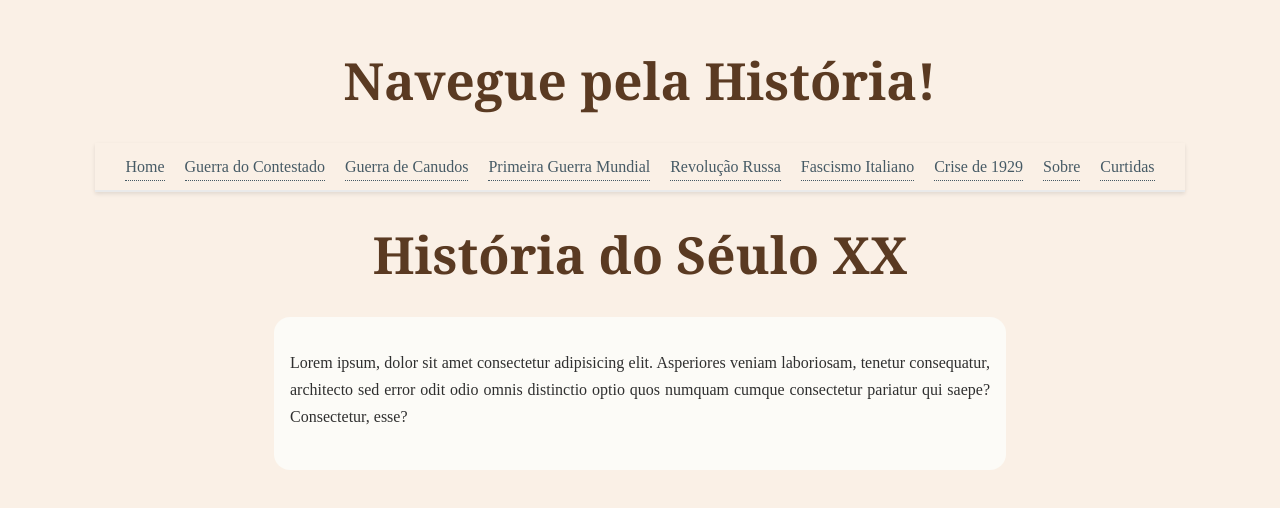
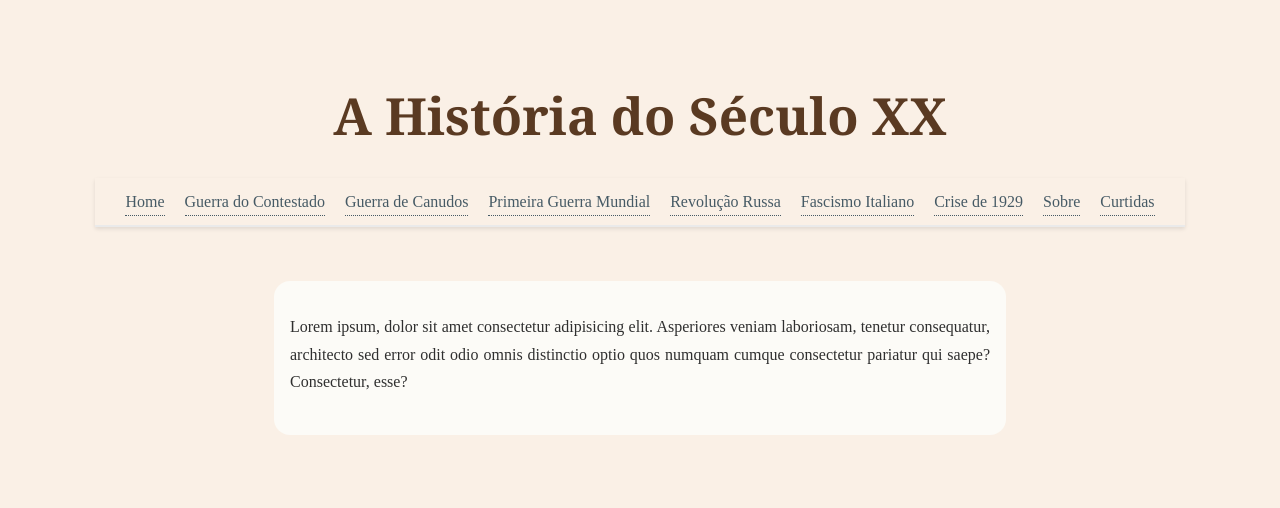
Before and after one commit to Talion2007/PrimeiraGuerraMundial, a React (Vite) app in the folder sitehis/: page / in a window 1280 px wide. Shown: the part 156-664 px from the top of the page. Built offline with nearby package versions, Linux system fonts and the light colour scheme.

Commit message:
ajeitacoes

```diff
--- a/sitehis/src/components/header.jsx
+++ b/sitehis/src/components/header.jsx
@@ -4,7 +4,7 @@ import '../styles/header.css';
 function Header() {
     return (
         <header>
-           <h1>Navegue pela História!</h1>
+           <h1>A História do Século XX</h1>
         <Navbar />
         </header>
     );
--- a/sitehis/src/pages/PrimeiraGuerraMundial.jsx
+++ b/sitehis/src/pages/PrimeiraGuerraMundial.jsx
@@ -5,7 +5,7 @@ function PrimeiraGuerraMundial() {
   return <div>
                 <Header />
 
-  <h1>A Grande Guerra <br />
+  <h1>A Grande Guerra
  </h1>
  <section className="bloco">
  <h3>Primeira Guerra Mundial</h3>
--- a/sitehis/src/pages/home.jsx
+++ b/sitehis/src/pages/home.jsx
@@ -6,7 +6,8 @@ function Home() {
     return (
         <div className="homec">
             <Header />
-            <h1>História do Séulo XX</h1>
+            <br />
+            <br />
             <section className="bloco">
                 <p>
                     Lorem ipsum, dolor sit amet consectetur adipisicing elit. Asperiores veniam laboriosam, tenetur consequatur, architecto sed error odit odio omnis distinctio optio quos numquam cumque consectetur pariatur qui saepe? Consectetur, esse?
```
